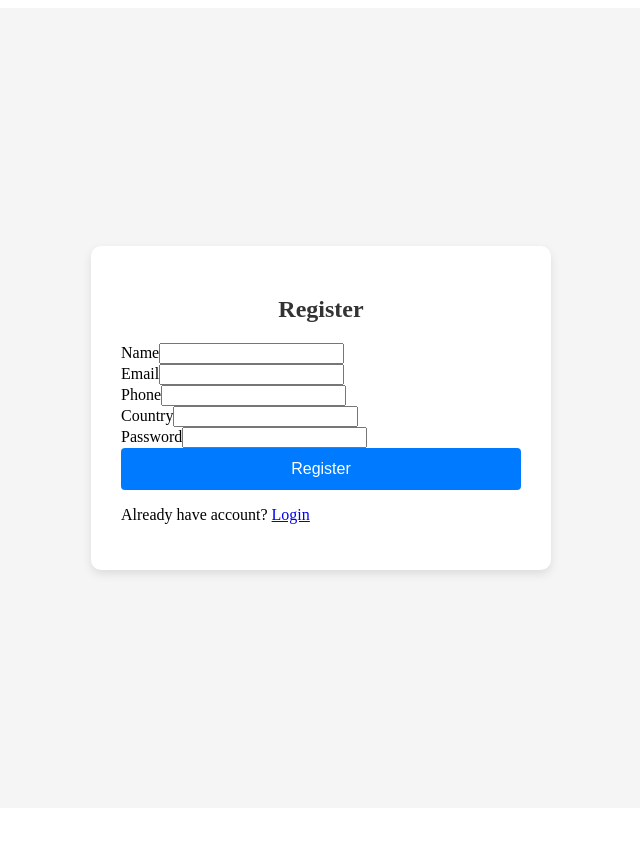
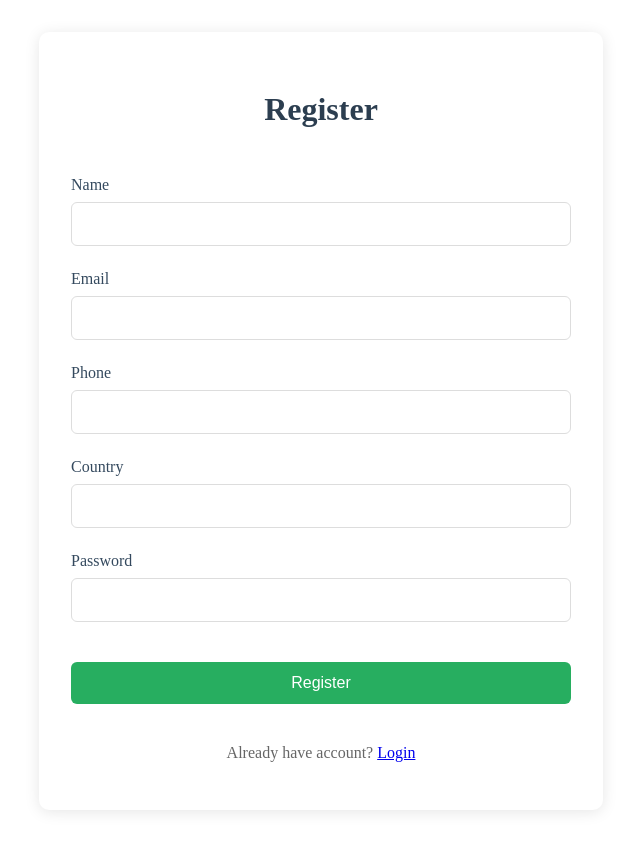
Before and after one commit to omas1st/olympicfrontend, a React (Create React App) app: page /register in a window 1280 px wide. Shown: the whole page, without its empty margins (319-959 px from the left). Before the commit the page ends 816 px from the top, so only its background shows below. Built offline with nearby package versions, Linux system fonts and the light colour scheme; no server answers.

Commit message:
Update Register.css

```diff
--- a/src/pages/Register.css
+++ b/src/pages/Register.css
@@ -1,91 +1,61 @@
 .register-page {
-  display: flex;
-  justify-content: center;
-  align-items: center;
-  min-height: 100vh;
-  background-color: #f5f5f5;
+    max-width: 500px;
+    margin: 2rem auto;
+    padding: 2rem;
+    background: #fff;
+    border-radius: 10px;
+    box-shadow: 0 2px 15px rgba(0, 0, 0, 0.1);
+}
+
+.register-page h2 {
+    color: #2c3e50;
+    text-align: center;
+    margin-bottom: 1.5rem;
+    font-size: 2rem;
 }
 
 .register-page form {
-  background: white;
-  padding: 30px;
-  border-radius: 10px;
-  box-shadow: 0 4px 10px rgba(0, 0, 0, 0.1);
-  width: 100%;
-  max-width: 400px;
+    display: flex;
+    flex-direction: column;
+    gap: 1.5rem;
 }
 
-.register-page h2 {
-  text-align: center;
-  margin-bottom: 20px;
-  color: #333;
+.register-page div {
+    display: flex;
+    flex-direction: column;
+    gap: 0.5rem;
 }
 
-.form-group {
-  margin-bottom: 15px;
+.register-page label {
+    color: #34495e;
+    font-weight: 500;
 }
 
-.form-group label {
-  display: block;
-  margin-bottom: 5px;
-  font-weight: 500;
-  color: #555;
-}
-
-.form-group input {
-  width: 100%;
-  padding: 10px;
+.register-page input {
+    padding: 12px;
     border: 1px solid #ddd;
-  border-radius: 4px;
+    border-radius: 6px;
     font-size: 16px;
 }
 
-.error-input {
-  border-color: #ff3860 !important;
-}
-
-.error-message {
-  color: #ff3860;
-  background: #ffeef0;
-  padding: 10px;
-  border-radius: 4px;
-  margin-bottom: 15px;
-  text-align: center;
-}
-
-.field-error {
-  color: #ff3860;
-  font-size: 0.85rem;
-  margin-top: 5px;
-}
-
 .register-page button {
-  width: 100%;
+    background: #27ae60;
+    color: white;
     padding: 12px;
-  background-color: #007bff;
-  color: white;
     border: none;
-  border-radius: 4px;
+    border-radius: 6px;
     font-size: 16px;
     cursor: pointer;
-  transition: background-color 0.3s;
+    margin-top: 1rem;
+    transition: background 0.3s ease;
 }
 
 .register-page button:hover {
-  background-color: #0069d9;
+    background: #219a52;
 }
 
-.login-link {
+.register-page p {
     text-align: center;
-  margin-top: 15px;
+    margin-top: 1rem;
     color: #666;
 }
-
-.login-link a {
-  color: #007bff;
-  text-decoration: none;
-}
-
-.login-link a:hover {
-  text-decoration: underline;
-}
```
Lines whose indentation alone changed are shown as unchanged.
